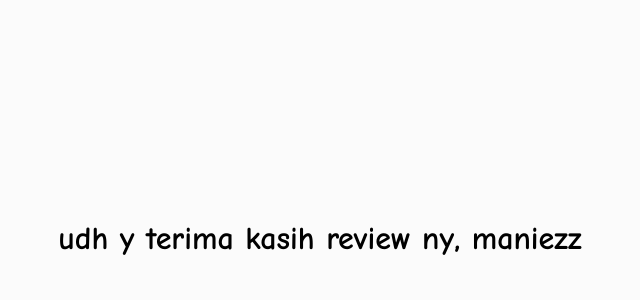
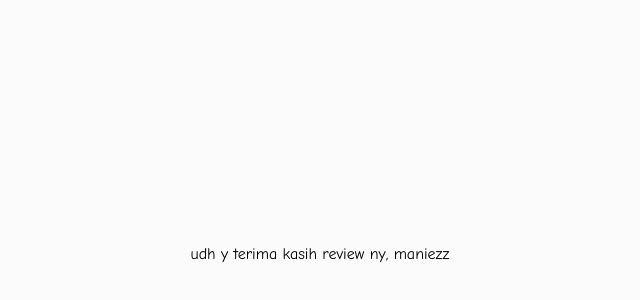
Before and after one commit to rhmdziz/azizi, a plain HTML site: page html/buatkm.html in a window 1280 px wide. Shown: the part 146-446 px from the top of the page, without its empty margins (320-960 px from the left). Drawn offline with nearby package versions, Linux system fonts and the light colour scheme; a web font is replaced by a local one.

Commit message:
Update buatkm.html

```diff
--- a/html/buatkm.html
+++ b/html/buatkm.html
@@ -57,7 +57,7 @@
         </audio>
 
         <div class="container">
-<H1>udh y terima kasih review ny, maniezz</H1>
+<p>udh y terima kasih review ny, maniezz</p>
 <!--
 
             <h1>nih buat km</h1>
```
